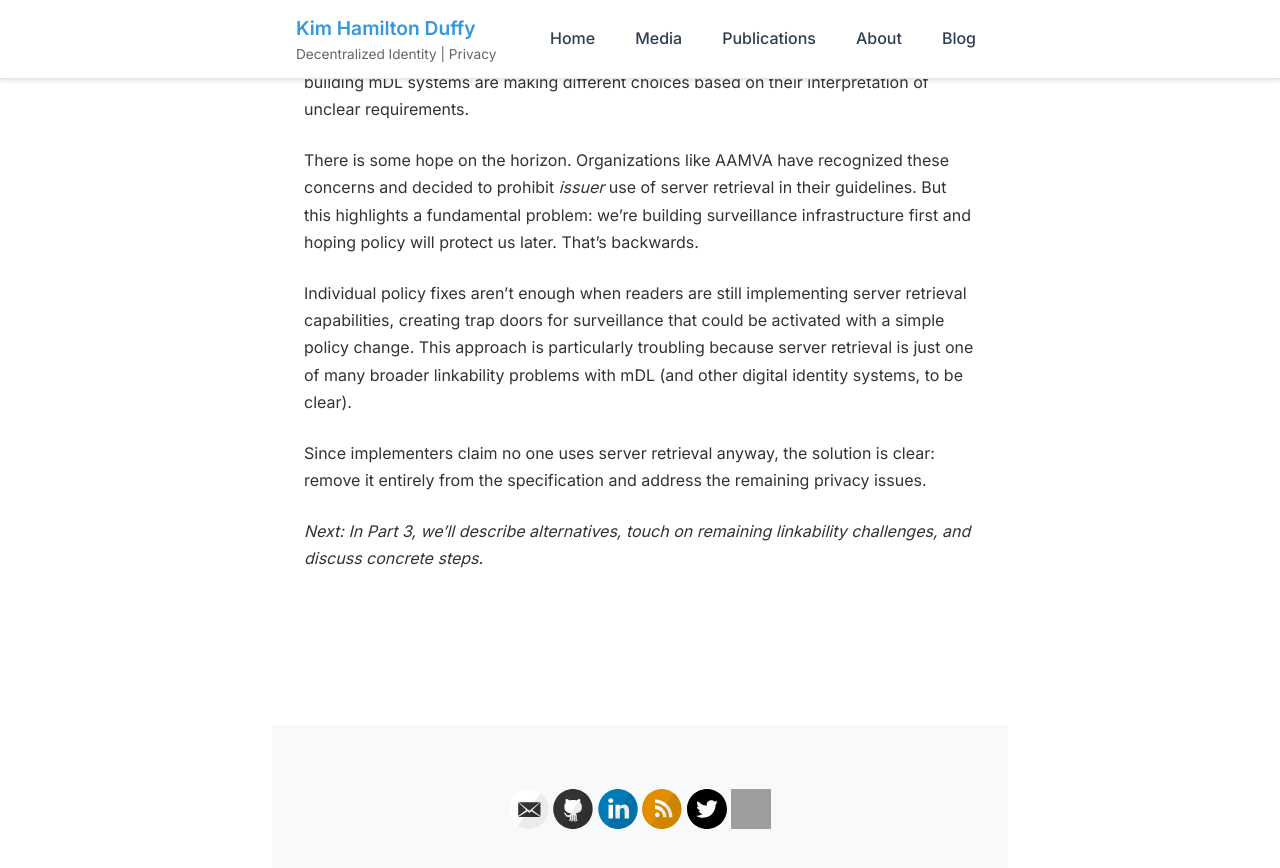
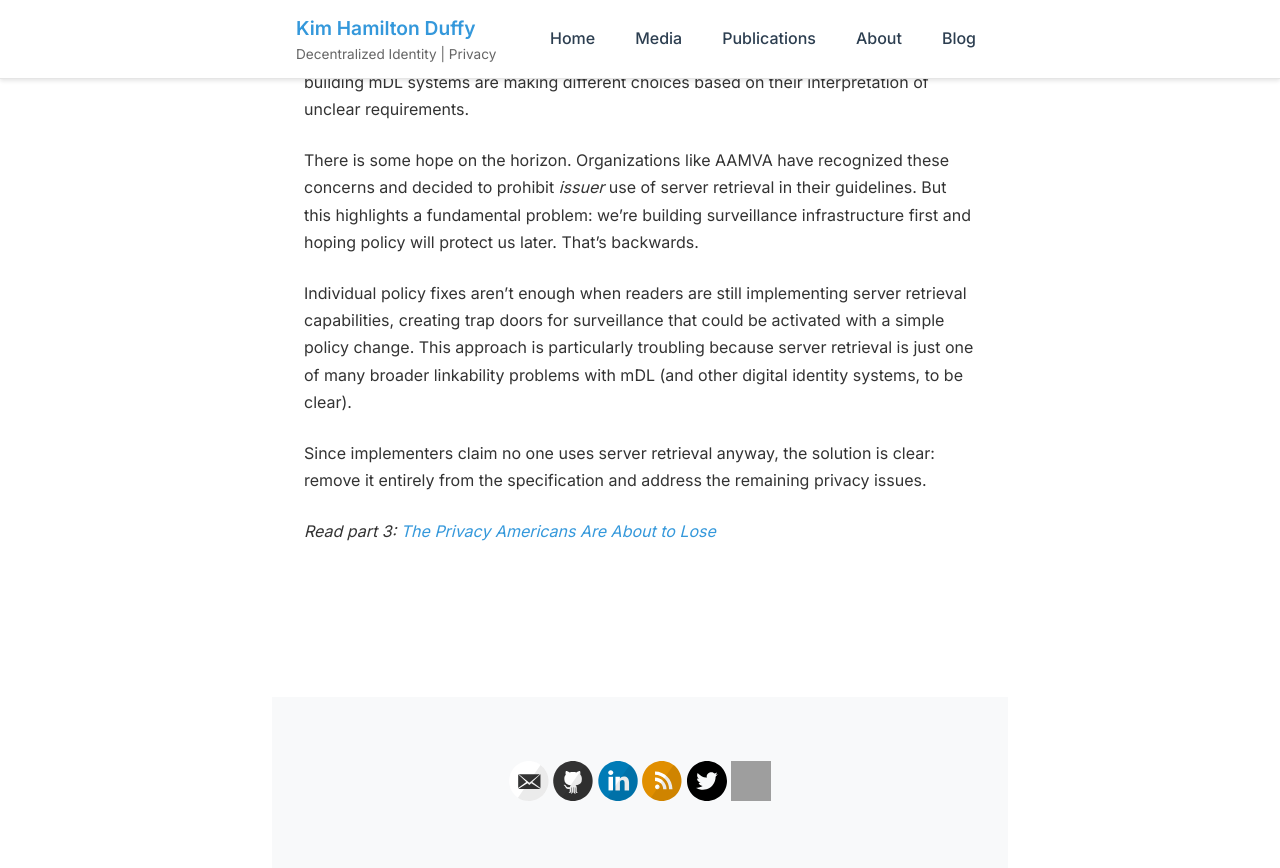
Before and after one commit to kimdhamilton/kimdhamilton.github.io, a Jekyll site: the page built from _posts/2025-06-02-server_retrieval.md, in a window 1280 px wide and 900 px high, scrolled down 5152 px. Shown: the top 868 px of the window. Built offline with Jekyll 4.4.1, drawn with Linux system fonts in a browser that asks for light colours; grey boxes are pictures that could not be loaded.

Commit message:
update pointers

```diff
--- a/_posts/2025-06-02-server_retrieval.md
+++ b/_posts/2025-06-02-server_retrieval.md
@@ -108,4 +108,4 @@ Individual policy fixes aren't enough when readers are still implementing server
 
 Since implementers claim no one uses server retrieval anyway, the solution is clear: remove it entirely from the specification and address the remaining privacy issues.
 
-*Next: In Part 3, we'll describe alternatives, touch on remaining linkability challenges, and discuss concrete steps.*
+*Read part 3: [The Privacy Americans Are About to Lose](../american_privacy)*
```
